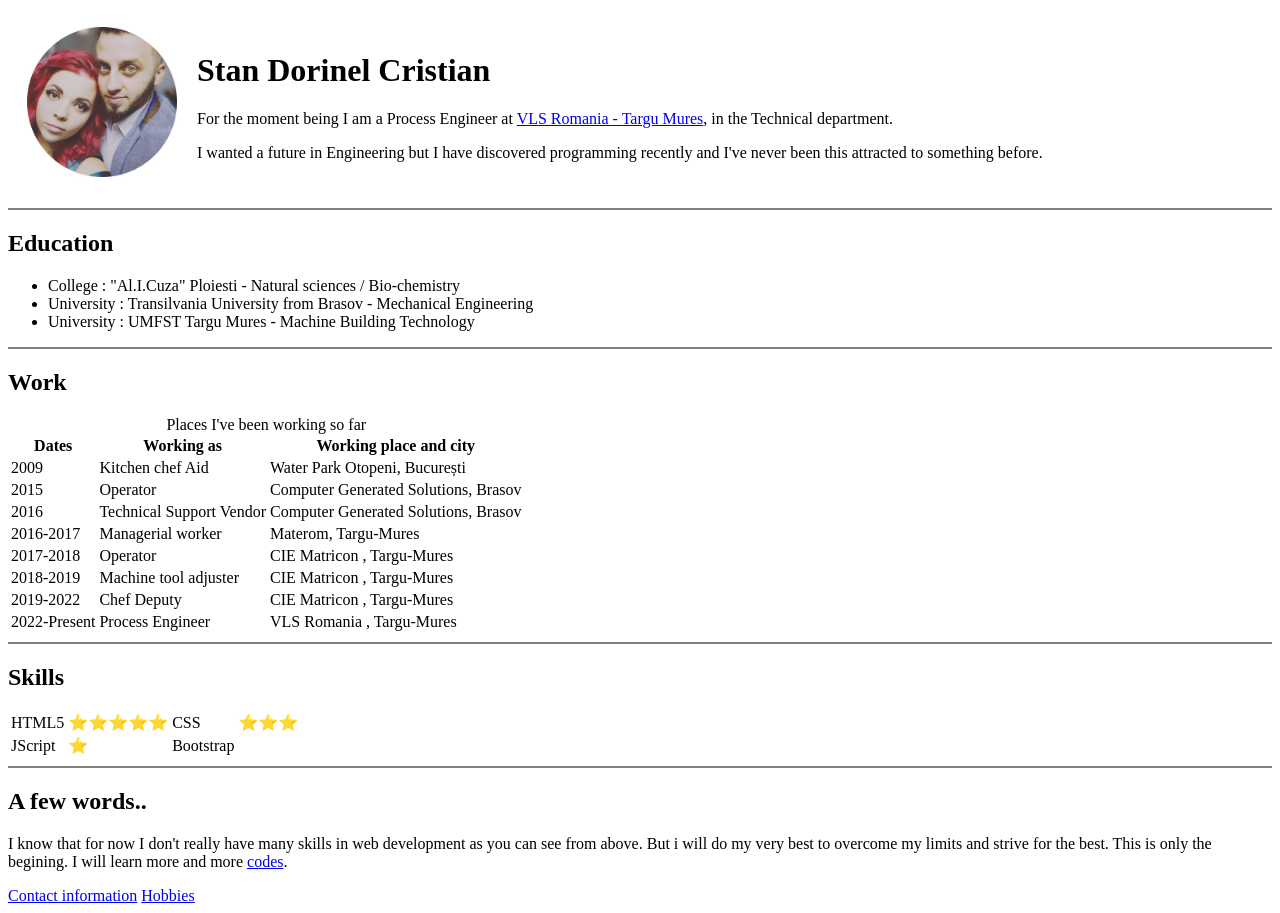
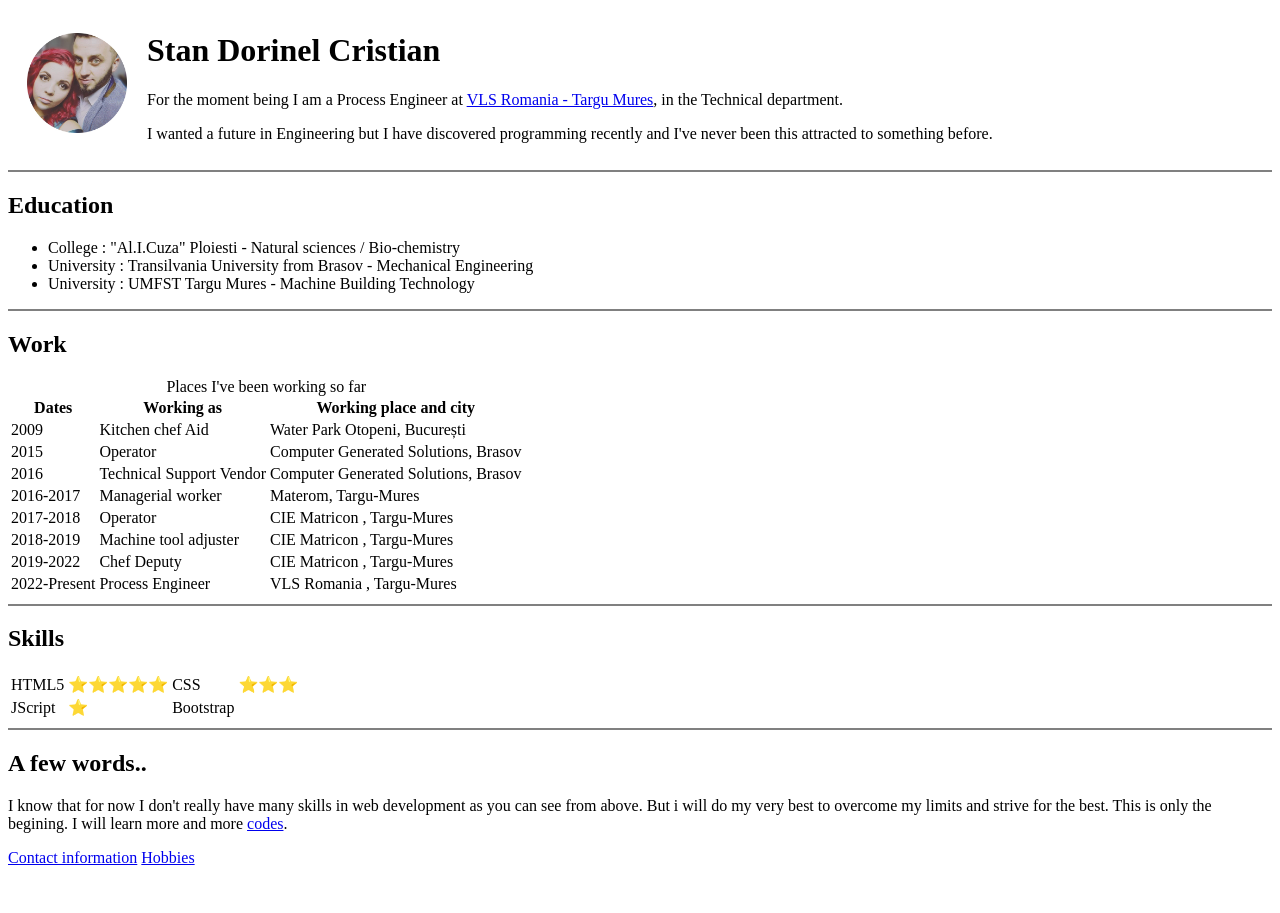
Before and after one commit to pynotpie/My-Cv, a plain HTML site: page index.html in a window 1280 px wide. After the commit the page ends 875 px from the top, so only its background shows below. Drawn offline with Linux system fonts and the light colour scheme.

Commit message:
Update index.html

```diff
--- a/index.html
+++ b/index.html
@@ -12,7 +12,7 @@
 <body>
   <table>
     <tr>
-      <td><img src="profile/profilepicture.jpg" alt="Image of Chisti" width="150" height="150" style="padding: 1rem;"></td>
+      <td><img src="profile/profilepicture.jpg" alt="Image of Chisti" width="100" height="100" style="padding: 1rem;"></td>
       <td>
         <h1>Stan Dorinel Cristian</h1>
         <p>For the moment being I am a Process Engineer at <a href="https://www.varroclighting.com/contact/SitePages/ContactDetails.aspx?contactCountry=Romania" target="_blank">VLS Romania - Targu Mures</a>, in the Technical department.</p>
```
